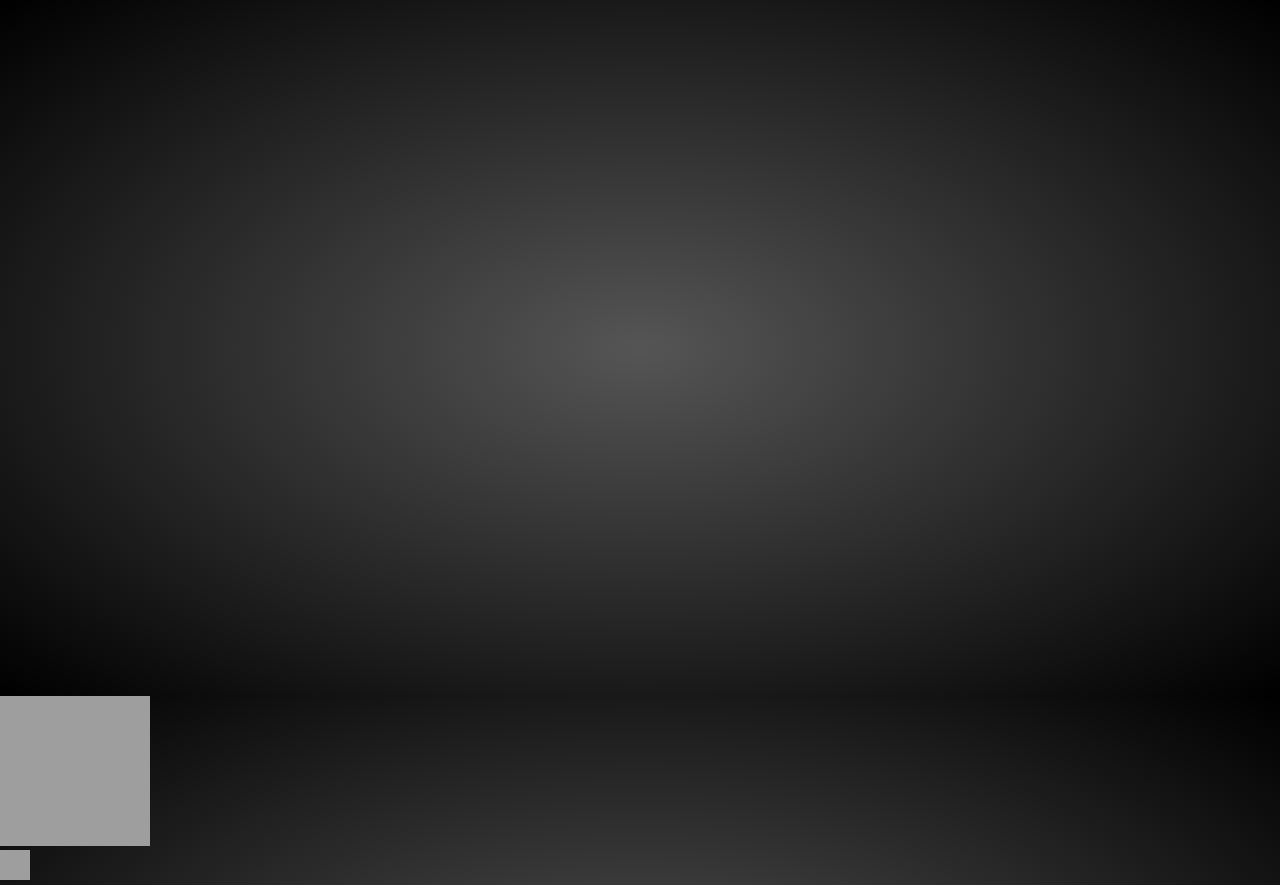
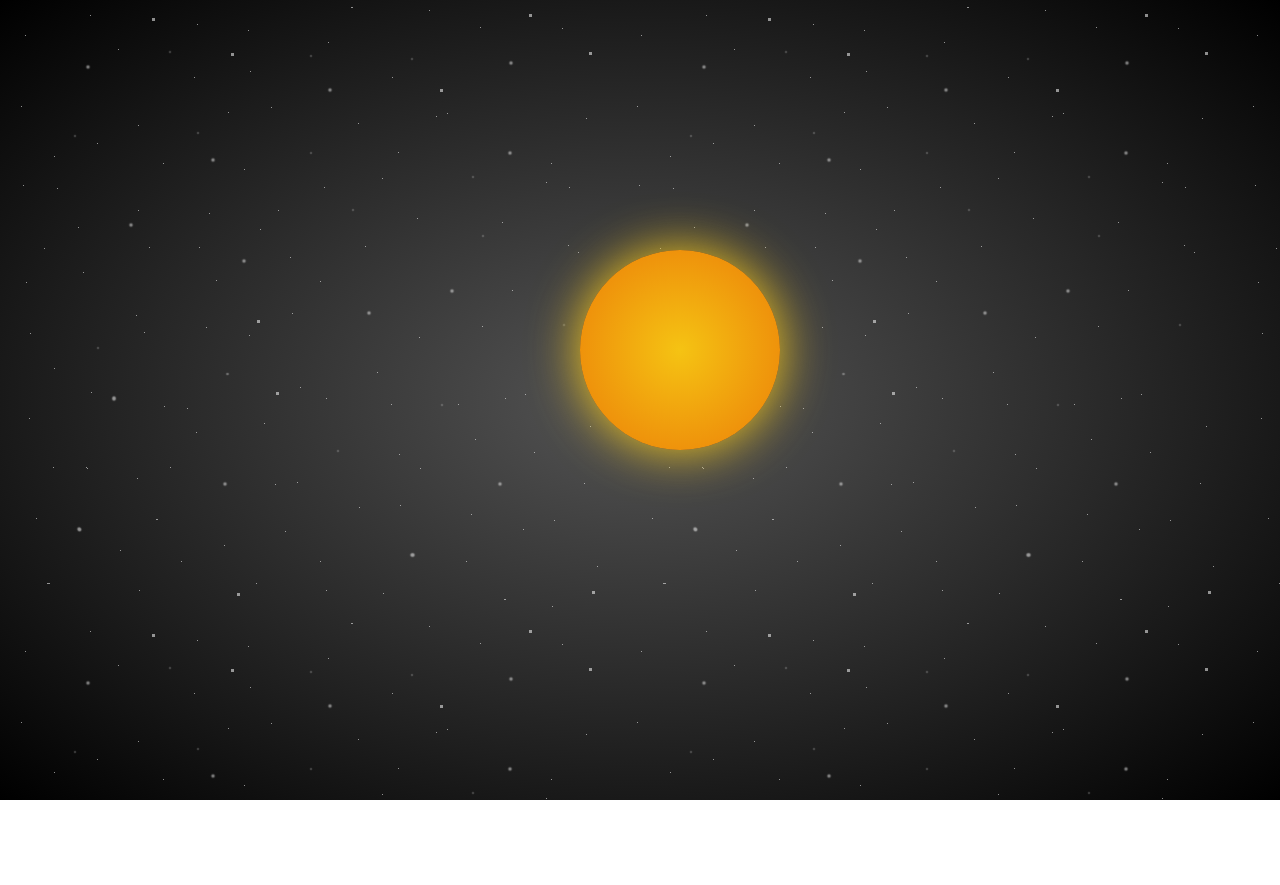
Before and after one commit to AmineDeflaoui/planet-animation, a plain HTML site: page index.html in a window 1280 px wide. After the commit the page ends 800 px from the top, so only its background shows below. Drawn offline with Linux system fonts and the light colour scheme; grey boxes are pictures that could not be loaded.

Commit message:
mid work style -stars fixed and sun complete

```diff
--- a/css/style.css
+++ b/css/style.css
@@ -1,22 +1,45 @@
-#univers{
+@keyframes starpulse {
+    from {opacity: 1;}
+    to {opacity: 0.2;}
+}
+html,body{
     width: 100%;
-    height: 696px;
+    height: 100%;
+}
+#universe{
+    z-index: 1;
+    background: black;
     background: -webkit-radial-gradient(#555,#000);
     background: -moz-radial-gradient(#555,#000);
     background: -o-radial-gradient(#555,#000);
-    z-index: 1;
+    background: radial-gradient(#555,#000);
 }
 #stars{
-    position: relative;
+    z-index: 2;
+    height: 100%;
     width: 100%;
-    height: 100%;
-    z-index: 2;
-    background: url(img/stars.png);
-    background-repeat: repeat;
+    background-image: url("../img/stars.png");
+    animation: starpulse 3s infinite alternate;
 }
+
 #sun{
+    z-index: 3;
+    width: 200px;
+    height: 200px;
+    border-radius: 200px;
+    background: orange;
+    background: orange;
+    background: -webkit-radial-gradient(#f5c313,#ec7e08);
+    background: -moz-radial-gradient(#f5c313,#ec7e08);
+    background: -o-radial-gradient(#f5c313,#ec7e08);
+    background: radial-gradient(#f5c313,#ec7e08);
+    box-shadow: 0px 0px 50px #f5c91a;
+    position: absolute;
+    top: 250px;
+    left: 580px;
 
 }
+/*
 #earthorbit{
 
 }
@@ -30,4 +53,4 @@
 #moon{
     width: 30px;
     height: 30px;
-}
+}*/
--- a/index.html
+++ b/index.html
@@ -4,18 +4,19 @@
 	<title>Planet Animation</title>
 	<link rel="stylesheet" type="text/css" href="css/style.css">
 	<link rel="stylesheet" type="text/css" href="css/normalize_style.css">
+
 	<!--[if IE]>
 		<script src="http://html5shim.googlecode.com/svn/trunk/html5.js"></script>
 	<![endif]-->
 </head>
-<body id="univers">
+<body id="universe">
     <div id="stars"></div>
     <div id="sun"></div>
-    <div id="earthorbit">
-        <img src="img/earthplanet.png" alt="earthorbit" id="earth">
+    <!--<div id="earthorbit">
+        <img src="img/earthplanet.png" alt="Earth" id="earth">
         <div id="moonorbit">
-            <img src="img/moon.png" alt="moon" id="moon">
+            <img src="img/moon.png" alt="Moon" id="moon">
         </div>
-    </div>
+    </div>-->
 </body>
 </html>
```
